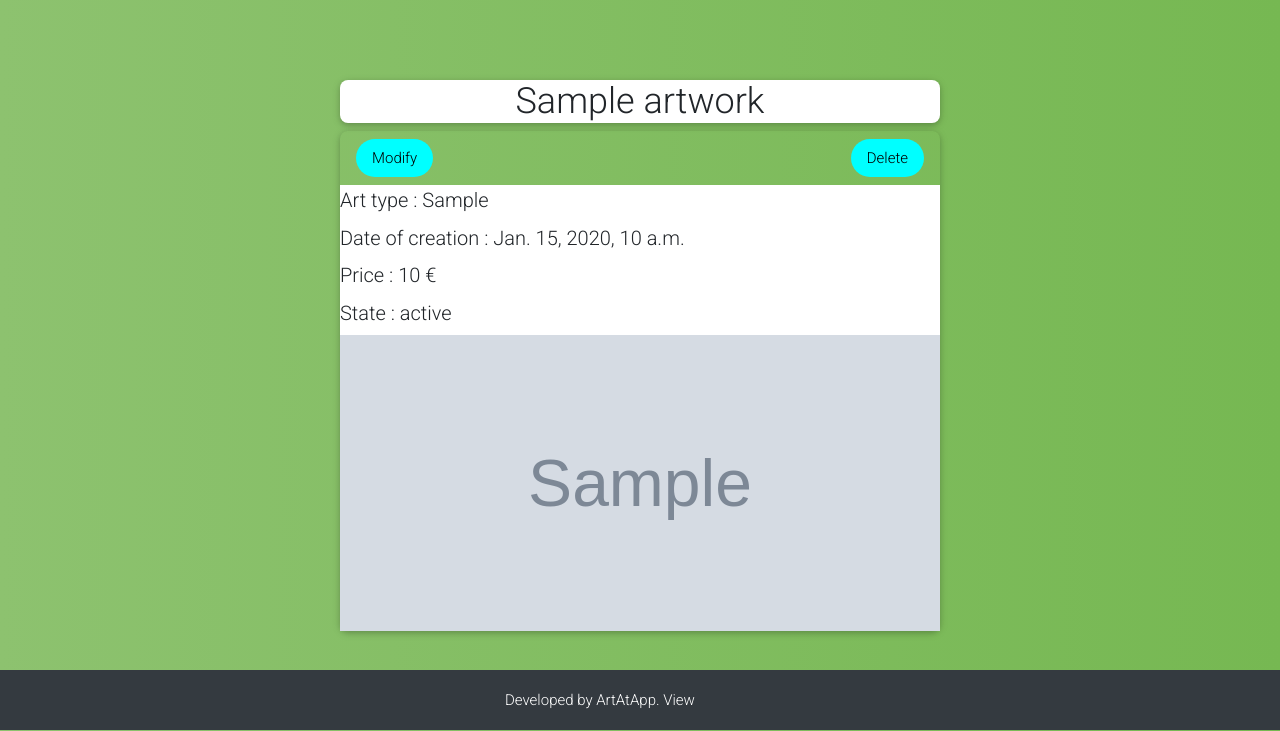
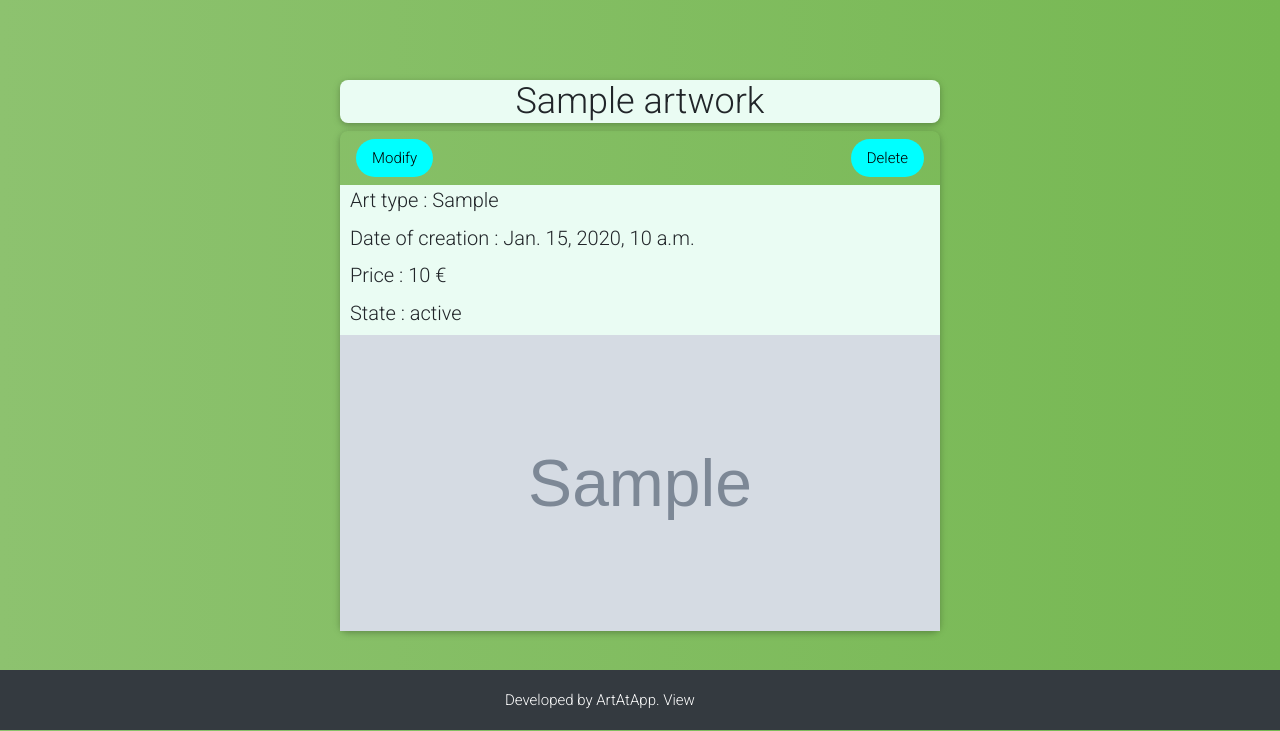
Before and after one commit to ArtAtApp/WebProject, a Django app: template templates/yourartworks.html in a window 1280 px wide. Shown: the part 70-801 px from the top of the page. Run offline with Django 3.2, Linux system fonts and the light colour scheme; the template is opened without the code that fills it: most values are stand-ins (such as "Sample title", 1, 10 or a date in 2020); grey boxes marked "Sample" are stand-in pictures; some libraries are stand-ins or nearby versions.

Commit message:
CSS at yourartworks done

```diff
--- a/templates/yourartworks.html
+++ b/templates/yourartworks.html
@@ -4,19 +4,19 @@
   {% for e in artworks %}
   <link rel="stylesheet" href="/media/{{e.image}}">
   <div  style="height: 600px; width:600px; margin: 0 auto; ">
-    <div class="w3-card w3-round-large" style="margin-top: 150px; background-color: white"><h1 class="w3-xxlarge w3-hover-text-teal" style="text-align:center">{{ e.name }}</h1></div>
+    <div class="w3-card w3-round-large" style="margin-top: 150px; background-color: #eafcf3"><h1 class="w3-xxlarge w3-hover-text-teal" style="text-align:center">{{ e.name }}</h1></div>
     <div class="w3-col l2 s12" style=" height: 600px; width:600px ">
       <div class="w3-card w3-round-large w3-display-container" >
         <div class="w3-container w3-padding">
           <button class="w3-button w3-round-xxlarge w3-aqua" onclick="modifyEvent('{{ e.pk }}')" style="float:left;">Modify</button>
           <button class="w3-button w3-round-xxlarge w3-aqua" onclick="deleteEvent('{{ e.pk }}')" style="float:right;">Delete</button>
         </div>
-        <div  style="background-color: white;  margin: 0 auto" >
+        <div  style="background-color: #eafcf3;  margin: 0 auto" >
 
-          <label style="font-size: 20px;"> Art type : {{e.art_type}}</label></br>
-          <label style="font-size: 20px;"> Date of creation : {{e.date}}</label></br>
-          <label style="font-size: 20px"> Price : {{e.price}} €</label></br>
-          <label style="font-size: 20px"> State : {{e.state}} </label></br>
+          <label style="font-size: 20px; padding-left:10px;"> Art type : {{e.art_type}}</label></br>
+          <label style="font-size: 20px; padding-left:10px;"> Date of creation : {{e.date}}</label></br>
+          <label style="font-size: 20px; padding-left:10px;"> Price : {{e.price}} €</label></br>
+          <label style="font-size: 20px; padding-left:10px;"> State : {{e.state}} </label></br>
           <img src="/media/{{e.image}}" alt="Bla" style="height: 296px;  width:600px;"></img>
 
         </div>
```
Also changed, not shown: db.sqlite3.
